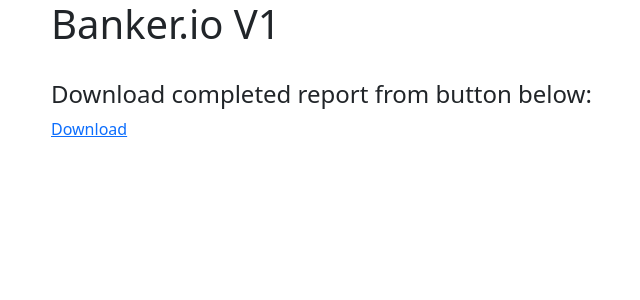
After one commit to cpondoc/bankerio, a Flask app: page /download/1 in a window 1280 px wide. The commit adds this page. Shown: the top 300 px of the page, without its empty margins (31-671 px from the left). Run offline with Flask 2, Linux system fonts and the light colour scheme; parts of the project's set-up code (start-up, migrations or seed data) failed here and were passed over; some libraries are stand-ins or nearby versions.

Commit message:
finish initial pipeline

```diff
--- a/app.py
+++ b/app.py
@@ -1,7 +1,8 @@
-from flask import Flask, render_template
+from flask import Flask, render_template, request, url_for, flash, redirect, send_from_directory
 import json
 from requests import get
 import urllib.request, json
+from scrape import create_filled_spreadsheet
 
 app = Flask(__name__)
 
@@ -9,13 +10,46 @@ app = Flask(__name__)
 f = open('sec.json')
 company_data = json.load(f)
 
-@app.route("/")
-def hello_world():
-    companies = []
-    for key in company_data:
-        companies.append(key)
-    return render_template("index.html", companies=companies)
+'''
+Gets the URL for a company
+'''
+def find_report_url(company, form_name):
+    co_dat = open('json/' + company + '.json')
+    co_dat_json = json.load(co_dat)
+    a_nums = (co_dat_json['filings']['recent']['accessionNumber'])
+    report_dates = (co_dat_json['filings']['recent']['reportDate'])
+    forms = (co_dat_json['filings']['recent']['form'])
+    for i in range(len(a_nums)):
+        if (forms[i] == form_name):
+            cik = co_dat_json["cik"]
+            access_number = a_nums[i].replace("-", "")
+            report_date = report_dates[i].replace("-", "")
+            url = "https://www.sec.gov/Archives/edgar/data/" + cik + "/" + access_number + "/" + company + "-" + report_date + ".htm"
+            if (company == "msft"):
+                url = "https://www.sec.gov/Archives/edgar/data/" + cik + "/" + access_number + "/" + company + "-10k_" + report_date + ".htm"
+            if (company == "meta"):
+                url = "https://www.sec.gov/Archives/edgar/data/" + cik + "/" + access_number + "/" + "fb-" + report_date + ".htm"
+            return url
 
-for company in company_data:
-    url = "https://data.sec.gov/submissions/CIK" + company_data[company] + ".json"
-    print(url)
+@app.route("/", methods=('GET', 'POST'))
+def index():
+    if request.method == "GET":
+        companies = []
+        for key in company_data:
+            companies.append(key)
+        return render_template("index.html", companies=companies)
+    if request.method == "POST":
+        company = request.form['company']
+        form_name = request.form['form']
+        scrape_url = find_report_url(company.lower(), form_name)
+        print(scrape_url)
+        create_filled_spreadsheet(scrape_url, company.lower())
+        return redirect(url_for('download', ticker=company.lower()))
+
+@app.route('/reports/<path:filename>')
+def send_report(filename):
+    return send_from_directory('saved/', filename)
+
+@app.route('/download/<path:ticker>')
+def download(ticker):
+    return render_template('download.html', link="/reports/" + ticker + ".xlsx")
--- a/scrape.py
+++ b/scrape.py
@@ -30,6 +30,8 @@ def strip_vals(text_val):
     curr_value = text_val.replace(",", "")
     curr_value = curr_value.replace("(", "")
     curr_value = curr_value.replace(")", "")
+    curr_value = curr_value.replace("%", "")
+    curr_value = curr_value.replace("—", "")
     return int(curr_value)
 
 '''
@@ -80,12 +82,17 @@ Using a list of potential names for a category, grab the relevant data.
 BIG ASSUMPTION: no row header will be utilized twice.
 '''
 def find_category(form_data, categories, official_name, is_balance_sheet):
+    # Finding the data
     for table in form_data:
         for row in table:
             selected_string = (row[0].lower())
             for category in categories:
                 if (isinstance(category, str)):
                     if (selected_string == category):
+                        print(selected_string)
+                        print(category)
+                        print(row)
+                        print("")
                         if (not is_balance_sheet and len(row) == 4):
                             if (official_name not in all_info):
                                 all_info[official_name] = row[1:]
@@ -105,12 +112,19 @@ def find_category(form_data, categories, official_name, is_balance_sheet):
                             seen_rows.append(row)
                             for i in range(1, len(row)):
                                 all_info[official_name][i-1] += (strip_vals(row[i]))
-                            print(all_info[official_name])
+
+    # Error at the end
+    if (official_name not in all_info):
+        if (not is_balance_sheet):
+            all_info[official_name] = [0, 0, 0]
+        else:
+            all_info[official_name] = [0, 0]
+
 
 '''
 Editing the spreadsheet of all data
 '''
-def edit_spreadsheet(file_name, mapping):
+def edit_spreadsheet(file_name, mapping, save_file):
     # Open the Spreadsheet and find the corresponding values
     workbook = load_workbook(file_name)
 
@@ -122,10 +136,9 @@ def edit_spreadsheet(file_name, mapping):
     for category in data["nbs_metrics"]:
         for i in range(len(data["nbs_metrics"][category])):
             curr_value = all_info[category][i]
-            curr_value = curr_value.replace(",", "")
-            curr_value = curr_value.replace("(", "")
-            curr_value = curr_value.replace(")", "")
-            workbook["FSM Model Complete Output"][data["nbs_metrics"][category][i]] = int(curr_value) #all_info[category][i]
+            if (isinstance(curr_value, str)):
+                curr_value = strip_vals(curr_value)
+            workbook["FSM Model Complete Output"][data["nbs_metrics"][category][i]] = int(curr_value)
 
 
     for category in data["bs_metrics"]:
@@ -140,13 +153,13 @@ def edit_spreadsheet(file_name, mapping):
             workbook["FSM Model Complete Output"][data["sep_metrics"][category][i]] = all_info[category][i]
 
     # Save workbook
-    workbook.save('updated.xlsx')
+    workbook.save('saved/' + save_file + '.xlsx')
 
 
 '''
 Main function to simply get all data
 '''
-if __name__ == "__main__":
+def create_filled_spreadsheet(url, file_name):
     # Grab form data
     soup = make_request(url)
     form_data = get_table_data(soup)
@@ -167,4 +180,6 @@ if __name__ == "__main__":
         all_info[category] = [0, 0, 0]
 
     spreadsheet_file = "Banker.io Automated DCF FSMs Template V3.xlsx"
-    edit_spreadsheet(spreadsheet_file, "mapping.json")
+    edit_spreadsheet(spreadsheet_file, "mapping.json", file_name)
+
+create_filled_spreadsheet("https://www.sec.gov/Archives/edgar/data/1318605/000095017022000796/tsla-20211231.htm", "test-tesla")
--- /dev/null
+++ b/templates/download.html
@@ -0,0 +1,18 @@
+<!doctype html>
+<html lang="en">
+  <head>
+    <meta charset="utf-8">
+    <meta name="viewport" content="width=device-width, initial-scale=1">
+    <title>Download | Banker.io</title>
+    <link href="https://cdn.jsdelivr.net/npm/bootstrap@5.2.2/dist/css/bootstrap.min.css" rel="stylesheet" integrity="sha384-Zenh87qX5JnK2Jl0vWa8Ck2rdkQ2Bzep5IDxbcnCeuOxjzrPF/et3URy9Bv1WTRi" crossorigin="anonymous">
+  </head>
+  <body>
+    <div class="container">
+        <h1>Banker.io V1</h1>
+        <br />
+        <h4>Download completed report from button below:</h4>
+        <a href={{ link }}>Download</a>
+        <script src="https://cdn.jsdelivr.net/npm/bootstrap@5.2.2/dist/js/bootstrap.bundle.min.js" integrity="sha384-OERcA2EqjJCMA+/3y+gxIOqMEjwtxJY7qPCqsdltbNJuaOe923+mo//f6V8Qbsw3" crossorigin="anonymous"></script>
+    </div>
+  </body>
+</html>
```
Also changed, not shown: templates/index.html (+18 -7 lines), 3 other files.
